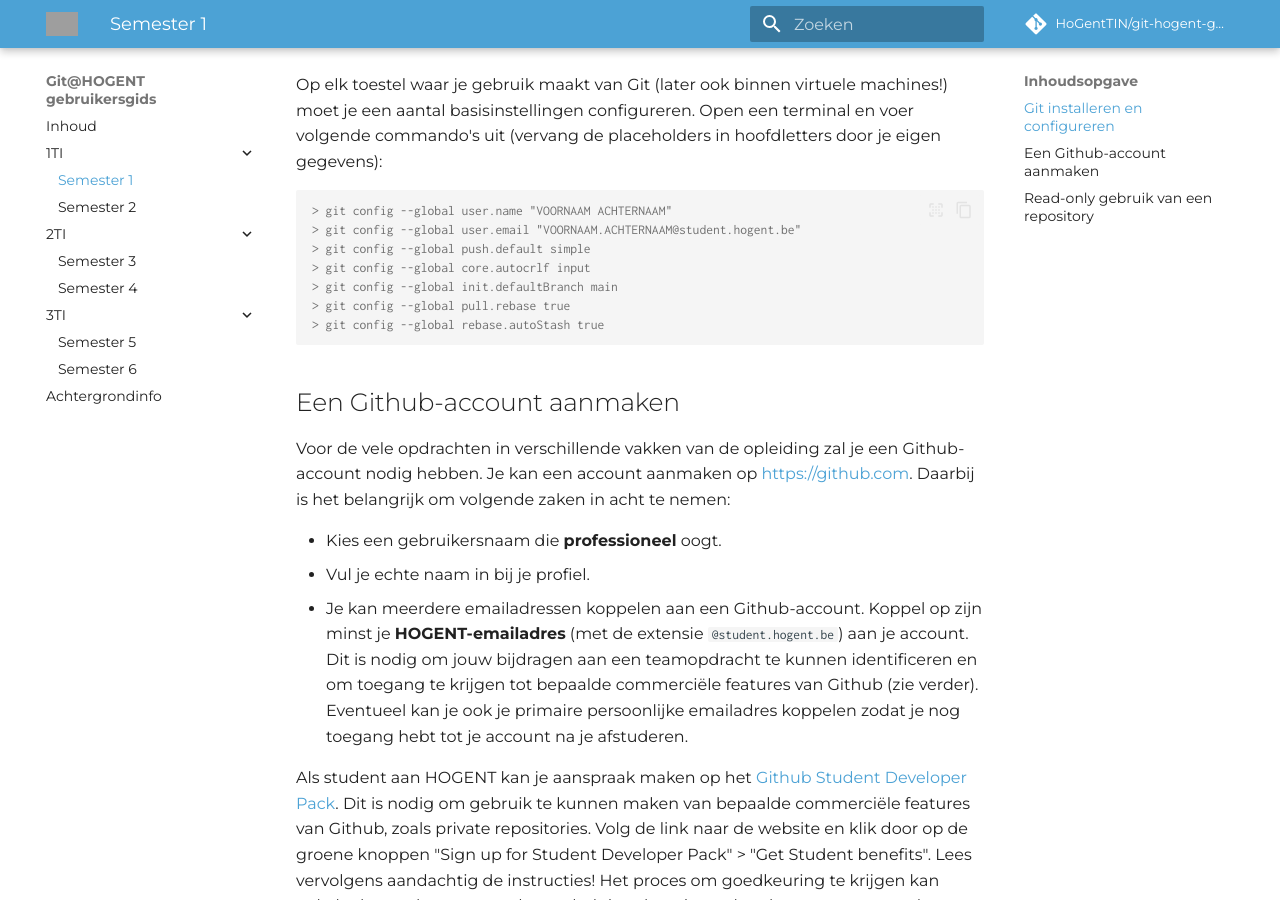
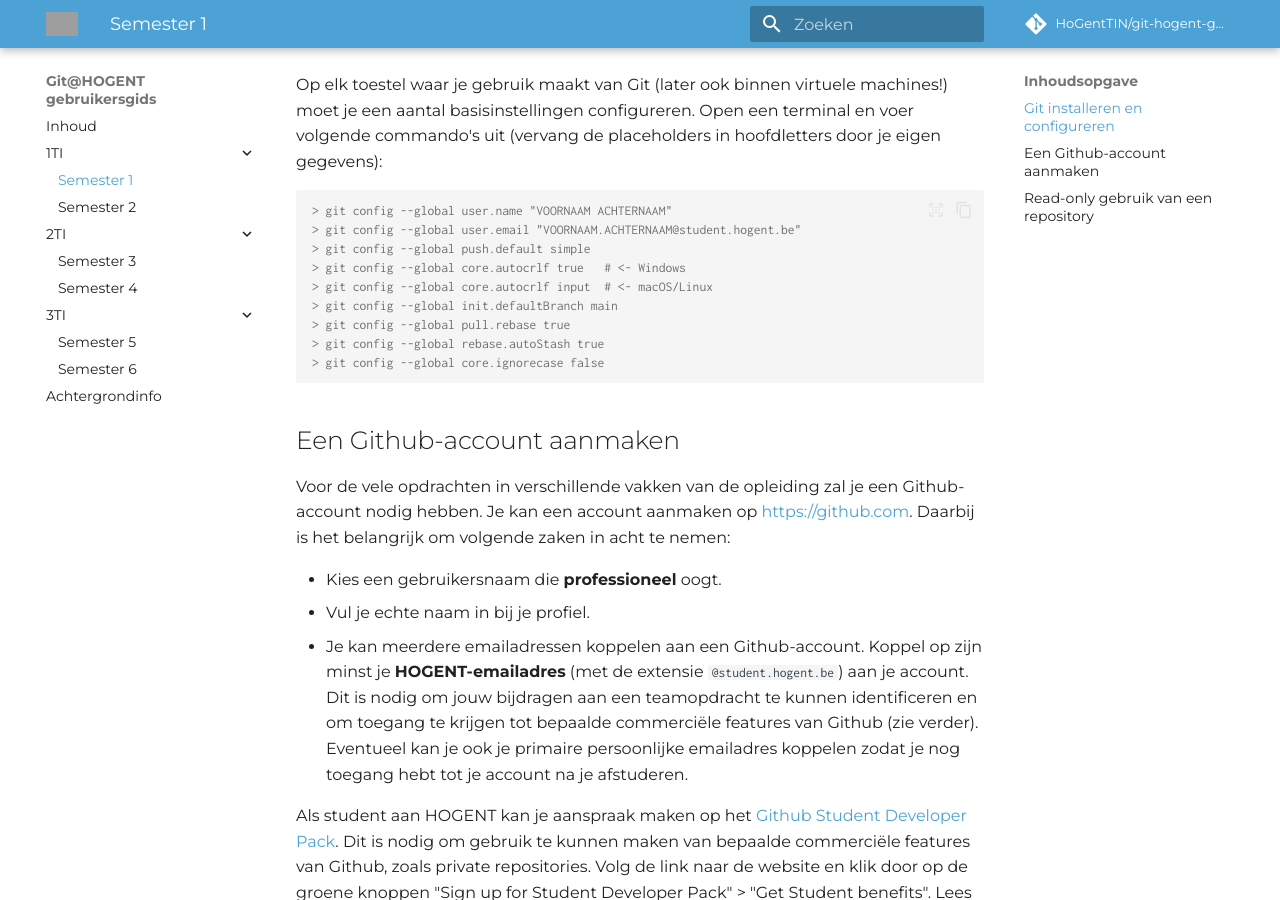
Before and after one commit to HoGentTIN/git-hogent-gids, an MkDocs documentation site: the page built from docs/semester-1.md, in a window 1280 px wide and 900 px high, scrolled down 626 px. Built offline with MkDocs 1.6.1 and Material for MkDocs 9.7.7, drawn with Linux system fonts in a browser that asks for light colours; comment, search, counter and statistics services are not loaded; grey boxes are pictures that could not be loaded.

Commit message:
Improve git config

````diff
--- a/docs/semester-1.md
+++ b/docs/semester-1.md
@@ -60,10 +60,12 @@
 > git config --global user.name "VOORNAAM ACHTERNAAM"
 > git config --global user.email "VOORNAAM.ACHTERNAAM@student.hogent.be"
 > git config --global push.default simple
-> git config --global core.autocrlf input
+> git config --global core.autocrlf true   # <- Windows
+> git config --global core.autocrlf input  # <- macOS/Linux
 > git config --global init.defaultBranch main
 > git config --global pull.rebase true
 > git config --global rebase.autoStash true
+> git config --global core.ignorecase false
 ```
 
 ## Een Github-account aanmaken
````
Also changed, not shown: 1 other file.
